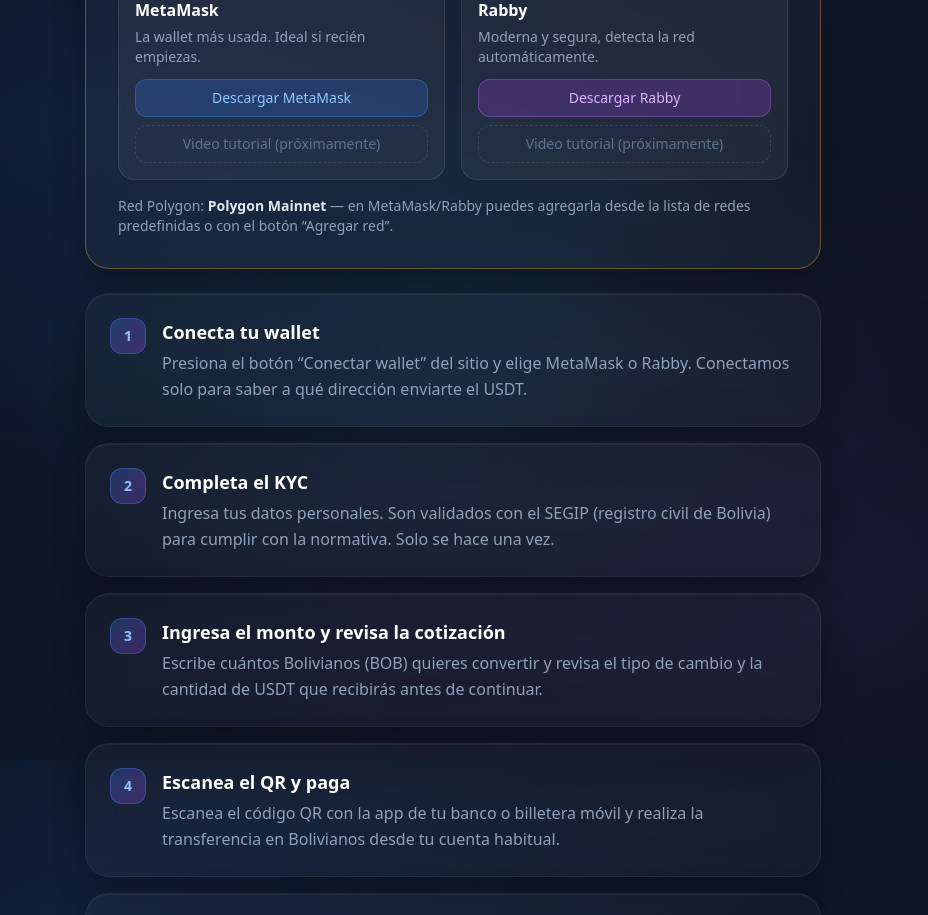
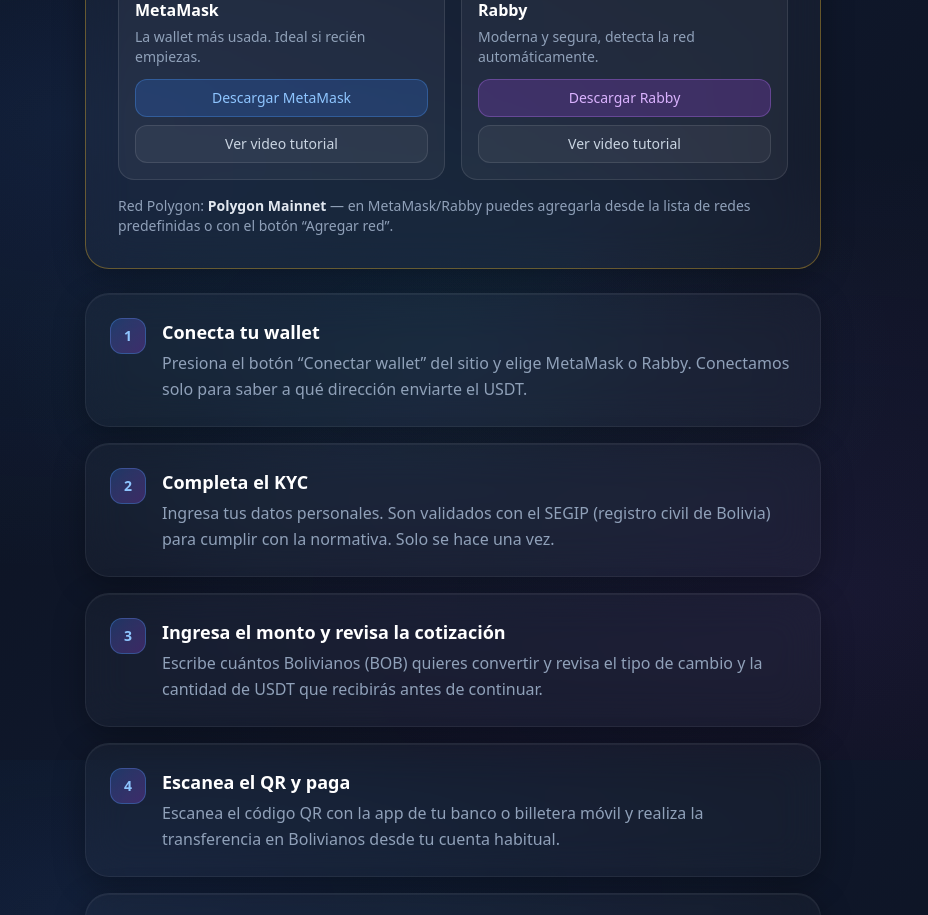
Before and after one commit to ergonber/bolramp, a Next.js app in the folder frontend/: page /como-funciona in a window 1280 px wide. Shown: the part 840-1755 px from the top of the page, without its empty margins (187-1115 px from the left). Built offline with nearby package versions, Linux system fonts and the light colour scheme; no server answers; what wagmi would draw is missing.

Commit message:
feat(frontend): add wallet tutorial videos (MetaMask/Rabby)

```diff
--- a/frontend/src/app/como-funciona/page.tsx
+++ b/frontend/src/app/como-funciona/page.tsx
@@ -11,14 +11,14 @@
  * (ejemplo: "https://www.youtube.com/watch?v=XXXXXXXXXXX").
  * Dejala vacia ("") mientras no tengas la URL: el enlace no se mostrara.
  */
-const METAMASK_VIDEO_URL = ""; // TODO_VIDEO_METAMASK
+const METAMASK_VIDEO_URL = "https://www.youtube.com/watch?v=9QcQWE-BymY"; // TODO_VIDEO_METAMASK
 
 /**
  * TODO_VIDEO_RABBY: pega aqui la URL completa del video de YouTube
  * (ejemplo: "https://www.youtube.com/watch?v=XXXXXXXXXXX").
  * Dejala vacia ("") mientras no tengas la URL: el enlace no se mostrara.
  */
-const RABBY_VIDEO_URL = ""; // TODO_VIDEO_RABBY
+const RABBY_VIDEO_URL = "https://www.youtube.com/watch?v=a5byYhjn-kE"; // TODO_VIDEO_RABBY
 
 const WALLET_SETUP_STEPS = [
   "Instala la extensión en tu navegador (o descarga la app móvil).",
```
